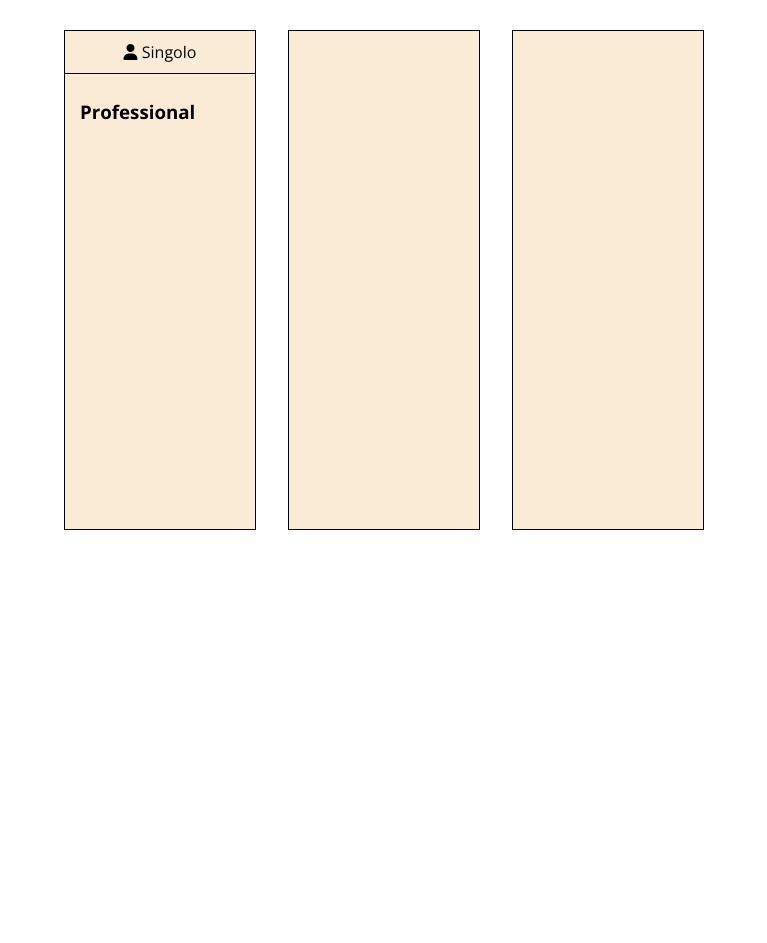
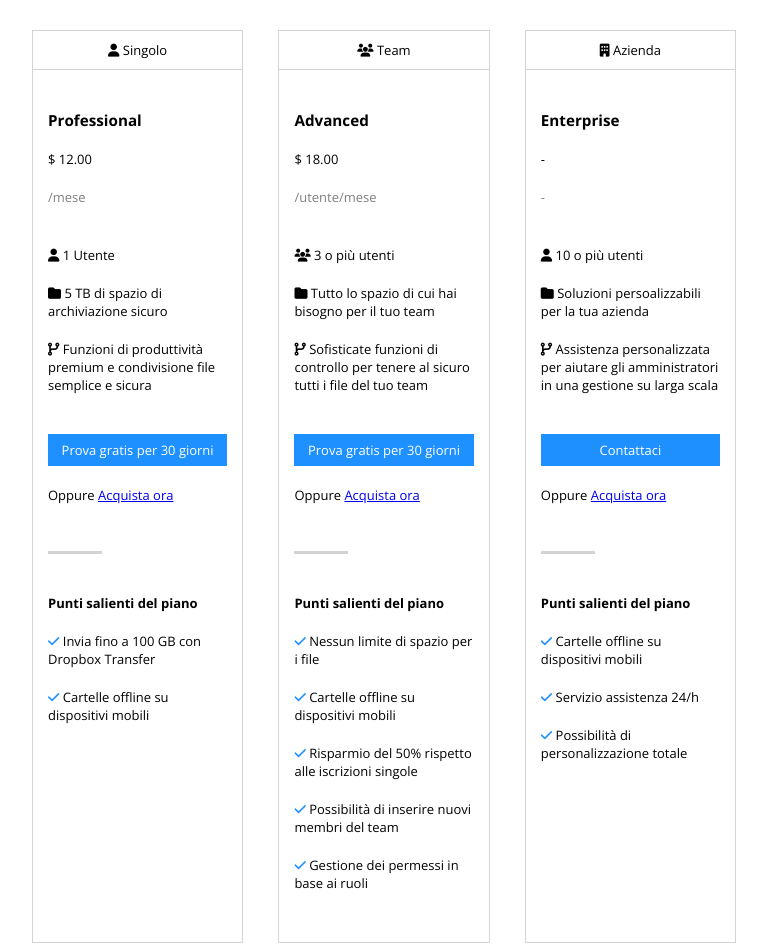
Before and after one commit to Manuell00/htmlcss-dropbox, a plain HTML site: page index.html in a window 1280 px wide. Shown: the part 880-1823 px from the top of the page, without its empty margins (256-1023 px from the left). Before the commit the page ends 1410 px from the top, so only its background shows below. Drawn offline with nearby package versions, Linux system fonts and the light colour scheme.

Commit message:
completamento section blocchi

```diff
--- a/css/style.css
+++ b/css/style.css
@@ -10,6 +10,7 @@
     background-color:dodgerblue;
     color: white;
     padding: 7px 12px;
+    text-align: center;
 }
 
 .button:hover {
@@ -178,7 +179,7 @@ main{
 /* Inserisco lo stile per le section contenute all'interno del main */
 
 .main-container{
-    width: 50%;
+    width: 55%;
     height: auto;
     margin: 0 auto;
 }
@@ -212,18 +213,42 @@ main{
 
 .box{
     width: 30%;
-    height: 500px;
-    background-color:antiquewhite;
-    border: 1px solid black ;
+    height: auto;
+    border: 1px solid lightgrey ;
+    display: flex;
+    flex-direction: column;
+    flex-wrap: nowrap;
+    gap: 40px;
+    padding-bottom: 50px;
+    font-size: 13px;
 }
 
-.box .type{
+.box-type{
     text-align: center;
-    border-bottom: 1px solid black;
+    border-bottom: 1px solid lightgrey;
     padding: 10px 0;
 }
 
 .box-text{
-    padding: 25px 15px;
+    padding: 0 15px;
+    display: flex;
+    flex-direction: column;
+    flex-wrap: nowrap;
+    gap: 20px;
+}
 
+.line{
+    height: 30px;
+    width: 30%;
+    border-bottom: 3px solid lightgrey;
 }
+
+.frequency{
+    color: grey;
+}
+
+.fa-check{
+    color: dodgerblue;
+}
+
+/* Inserisco lo stile per la terza section */
--- a/index.html
+++ b/index.html
@@ -113,31 +113,108 @@
             <section class="container-choice">
 
                 <!-- Inserisco i 3 box -->
+
+                <!-- Box numero 1 -->
                 <div class="box">
-                    <div class="type">
+                    <div class="box-type">
                         <i class="fa-solid fa-user"></i> Singolo
                     </div>
 
                     <div class="box-text">
                         <h3>Professional</h3>
+                        <span class="price">$ 12.00</span>
+                        <span class="frequency">/mese</span>
+                    </div>
 
-                        <div class="caratteristiche">
+                    <div class="box-text">
+                        <span><i class="fa-solid fa-user"></i> 1 Utente </span>
+                        <span><i class="fa-solid fa-folder"></i> 5 TB di spazio di archiviazione sicuro</span>
+                        <span><i class="fa-solid fa-code-branch"></i> Funzioni di produttività premium e condivisione file semplice e sicura</span>
+                    </div>
 
-                        </div>
+                    <div class="box-text">
+                        <span class="button">Prova gratis per 30 giorni</span>
+                        <span>Oppure <a href="#">Acquista ora</a></span>
+                        <div class="line"></div>
+                    </div>
 
+                    <div class="box-text">
+                        <h4>Punti salienti del piano</h4>
+                        <span><i class="fa-solid fa-check"></i> Invia fino a 100 GB con Dropbox Transfer</span>
+                        <span><i class="fa-solid fa-check"></i> Cartelle offline su dispositivi mobili</span>
                     </div>
+                </div>
 
 
 
+                <!-- Box numero 2 -->
+                <div class="box">
+                    <div class="box-type">
+                        <i class="fa-solid fa-users"></i> Team
+                    </div>
+
+                    <div class="box-text">
+                        <h3>Advanced</h3>
+                        <span class="price">$ 18.00</span>
+                        <span class="frequency">/utente/mese</span>
+                    </div>
+
+                    <div class="box-text">
+                        <span><i class="fa-solid fa-users"></i> 3 o più utenti </span>
+                        <span><i class="fa-solid fa-folder"></i> Tutto lo spazio di cui hai bisogno per il tuo team</span>
+                        <span><i class="fa-solid fa-code-branch"></i> Sofisticate funzioni di controllo per tenere al sicuro tutti i file del tuo team</span>
+                    </div>
+
+                    <div class="box-text">
+                        <span class="button">Prova gratis per 30 giorni</span>
+                        <span>Oppure <a href="#">Acquista ora</a></span>
+                        <div class="line"></div>
+                    </div>
+
+                    <div class="box-text">
+                        <h4>Punti salienti del piano</h4>
+                        <span><i class="fa-solid fa-check"></i> Nessun limite di spazio per i file</span>
+                        <span><i class="fa-solid fa-check"></i> Cartelle offline su dispositivi mobili</span>
+                        <span><i class="fa-solid fa-check"></i> Risparmio del 50% rispetto alle iscrizioni singole</span>
+                        <span><i class="fa-solid fa-check"></i> Possibilità di inserire nuovi membri del team</span>
+                        <span><i class="fa-solid fa-check"></i> Gestione dei permessi in base ai ruoli</span>
+                    </div>
                 </div>
 
+
+
+                <!-- Box numero 3 -->
                 <div class="box">
+                    <div class="box-type">
+                        <i class="fa-solid fa-building"></i> Azienda
+                    </div>
 
+                    <div class="box-text">
+                        <h3>Enterprise</h3>
+                        <span class="price">-</span>
+                        <span class="frequency">-</span>
+                    </div>
+
+                    <div class="box-text">
+                        <span><i class="fa-solid fa-user"></i> 10 o più utenti </span>
+                        <span><i class="fa-solid fa-folder"></i> Soluzioni persoalizzabili per la tua azienda</span>
+                        <span><i class="fa-solid fa-code-branch"></i> Assistenza personalizzata per aiutare gli amministratori in una gestione su larga scala</span>
+                    </div>
+
+                    <div class="box-text">
+                        <span class="button">Contattaci</span>
+                        <span>Oppure <a href="#">Acquista ora</a></span>
+                        <div class="line"></div>
+                    </div>
+
+                    <div class="box-text">
+                        <h4>Punti salienti del piano</h4>
+                        <span><i class="fa-solid fa-check"></i> Cartelle offline su dispositivi mobili</span>
+                        <span><i class="fa-solid fa-check"></i> Servizio assistenza 24/h</span>
+                        <span><i class="fa-solid fa-check"></i> Possibilità di personalizzazione totale</span>
+                    </div>
                 </div>
 
-                <div class="box">
-
-                </div>
 
 
 
```
